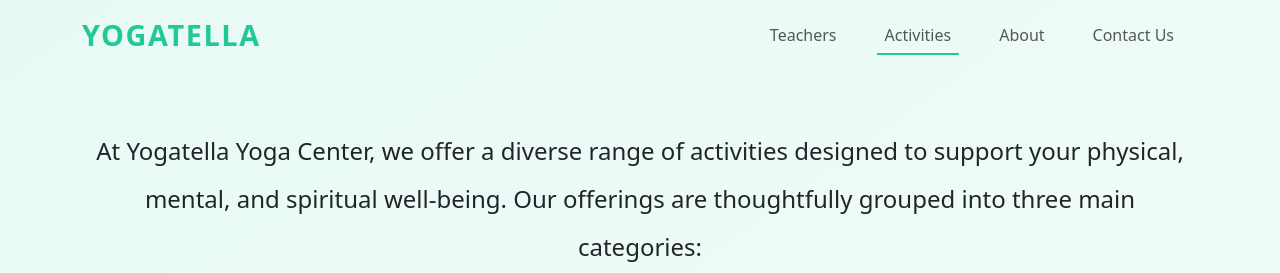
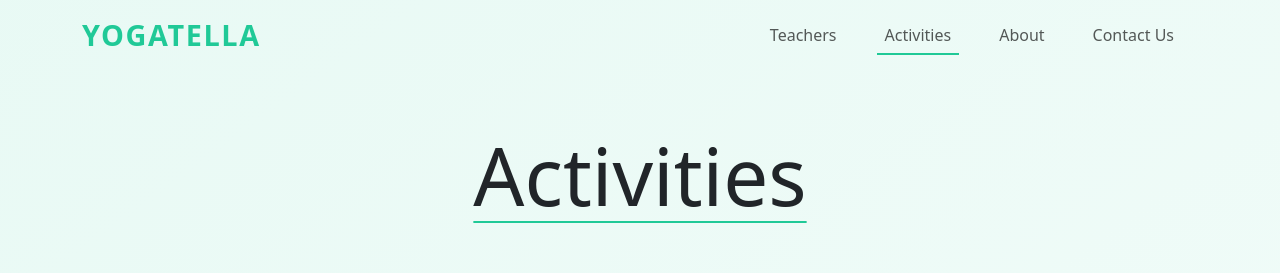
Before and after one commit to fred321f/hypmed_sfogliatella, a Nuxt app: page /activities in a window 1280 px wide. Shown: the top 273 px of the page. Built offline with nearby package versions, Linux system fonts and the light colour scheme.

Commit message:
Update index.vue

```diff
--- a/pages/activities/index.vue
+++ b/pages/activities/index.vue
@@ -41,6 +41,9 @@
     </section>-->
 
     <!-- Page Title -->
+    <!-- <section class="py-4"> -->
+    <h1 class="my-5 text-center display-1">Activities</h1>
+    <!-- </section> -->
 
     <!-- Introduction Text -->
     <section class="my-5 container">
```
